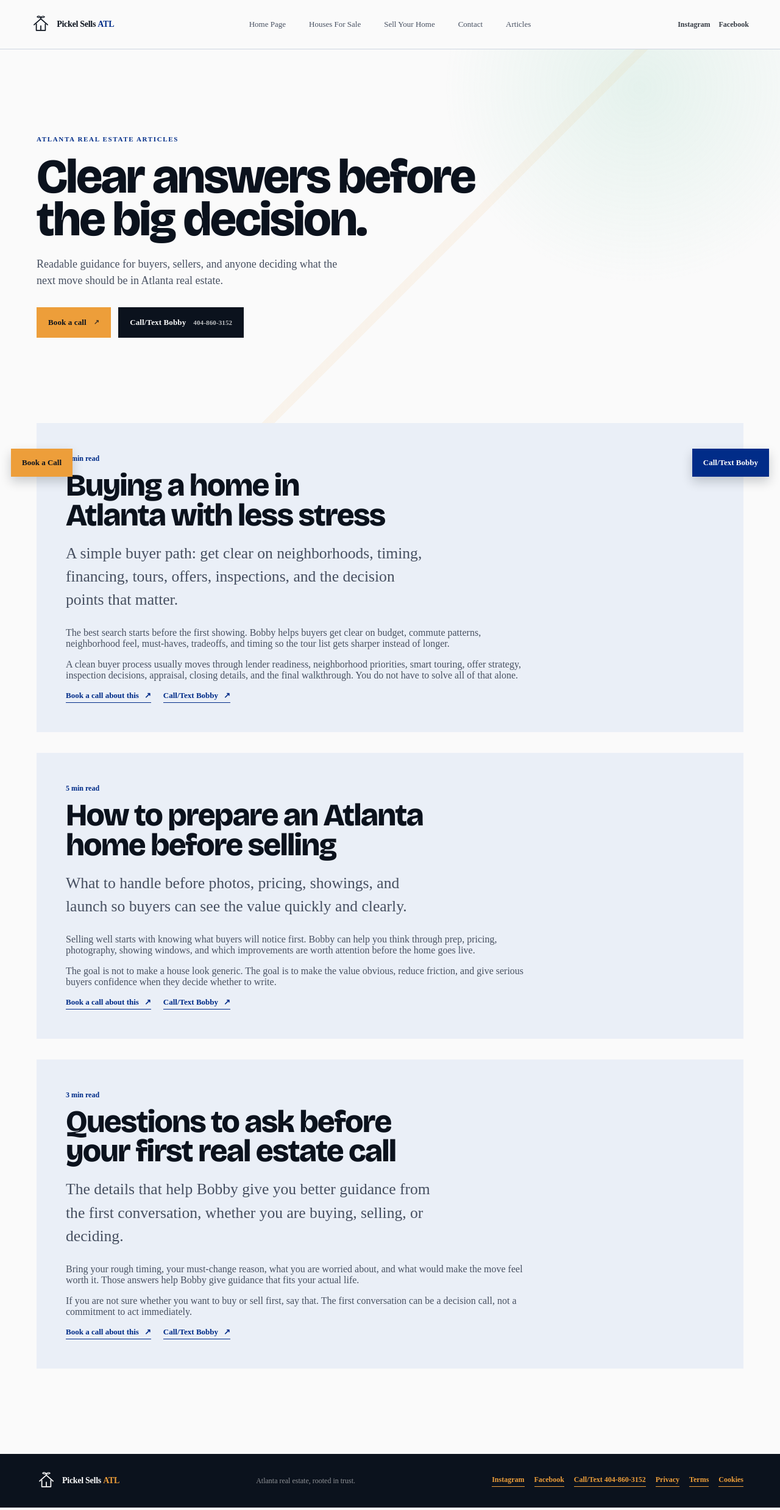
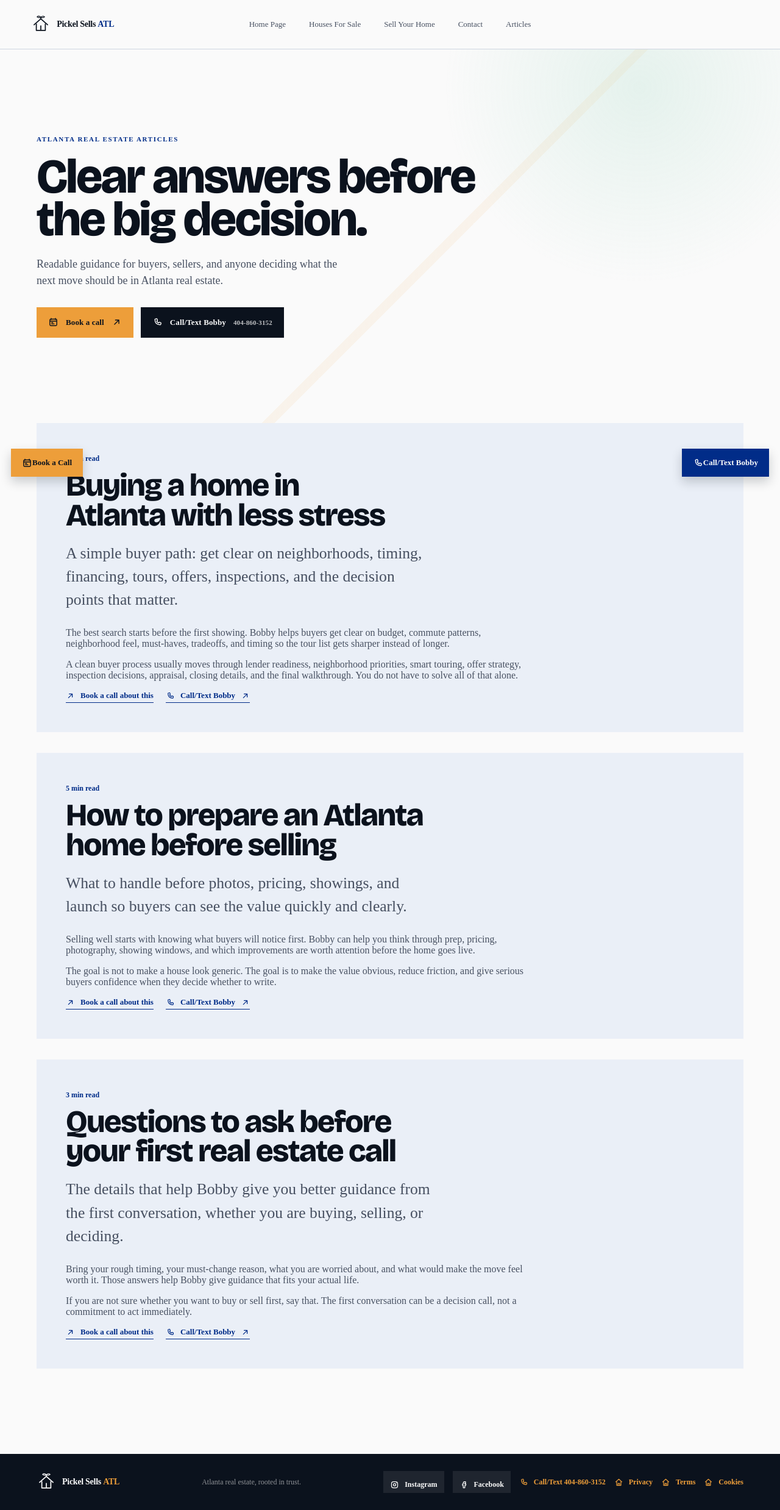
Before and after one commit to pickelrealestate/website, a Next.js app: page /articles in a window 1280 px wide. Shown: the whole page at 61% size. Built offline with nearby package versions, Linux system fonts and the light colour scheme; no server answers.

Commit message:
Move socials to footer and add SVG icons

```diff
--- a/app/articles/page.tsx
+++ b/app/articles/page.tsx
@@ -1,5 +1,5 @@
 import type { Metadata } from "next";
-import { ContactActions, SiteFooter, SiteHeader, StickyContactBar } from "../components";
+import { ArrowIcon, ContactActions, PhoneIcon, SiteFooter, SiteHeader, StickyContactBar } from "../components";
 import { articles, bobbyPhoneHref, calendlyUrl } from "../site-data";
 
 export const metadata: Metadata = {
@@ -44,8 +44,8 @@ export default function ArticlesPage() {
             <p className="lead-copy">{article.excerpt}</p>
             {articleBodies[article.slug].map((paragraph) => <p key={paragraph}>{paragraph}</p>)}
             <div className="button-row">
-              <a className="text-link" href={calendlyUrl} target="_blank" rel="noreferrer">Book a call about this <span aria-hidden="true">↗</span></a>
-              <a className="text-link" href={bobbyPhoneHref}>Call/Text Bobby <span aria-hidden="true">↗</span></a>
+              <a className="text-link" href={calendlyUrl} target="_blank" rel="noreferrer"><ArrowIcon /> Book a call about this</a>
+              <a className="text-link" href={bobbyPhoneHref}><PhoneIcon /> Call/Text Bobby <ArrowIcon /></a>
             </div>
           </article>
         ))}
--- a/app/components.tsx
+++ b/app/components.tsx
@@ -1,6 +1,7 @@
 import Image from "next/image";
 import Script from "next/script";
 import Link from "next/link";
+import type { ReactNode } from "react";
 import { bobbyPhoneDisplay, bobbyPhoneHref, calendlyUrl, facebookUrl, instagramUrl } from "./site-data";
 
 export function BrandMark() {
@@ -28,6 +29,66 @@ export function HouseLineArt({ className = "" }: { className?: string }) {
   );
 }
 
+function IconBase({ children, label }: { children: ReactNode; label: string }) {
+  return (
+    <svg className="ui-icon" viewBox="0 0 24 24" aria-label={label} aria-hidden="true" focusable="false">
+      {children}
+    </svg>
+  );
+}
+
+export function CalendarIcon() {
+  return (
+    <IconBase label="Calendar">
+      <path d="M7 3v3M17 3v3M4.5 9.5h15M6.5 5h11A2.5 2.5 0 0 1 20 7.5v10A2.5 2.5 0 0 1 17.5 20h-11A2.5 2.5 0 0 1 4 17.5v-10A2.5 2.5 0 0 1 6.5 5Z" />
+      <path d="M8 13h3M8 16h6" />
+    </IconBase>
+  );
+}
+
+export function PhoneIcon() {
+  return (
+    <IconBase label="Phone">
+      <path d="M7.2 4.4 9.4 4c.7-.1 1.4.3 1.6 1l.8 2.2c.2.6 0 1.2-.5 1.6l-1.1.9c.9 1.8 2.3 3.2 4.1 4.1l.9-1.1c.4-.5 1-.7 1.6-.5l2.2.8c.7.2 1.1.9 1 1.6l-.4 2.2c-.1.7-.7 1.2-1.5 1.2C10.3 18 6 13.7 6 5.9c0-.8.5-1.4 1.2-1.5Z" />
+    </IconBase>
+  );
+}
+
+export function ArrowIcon() {
+  return (
+    <IconBase label="Open">
+      <path d="M7 17 17 7M9 7h8v8" />
+    </IconBase>
+  );
+}
+
+export function InstagramIcon() {
+  return (
+    <IconBase label="Instagram">
+      <rect x="4" y="4" width="16" height="16" rx="5" />
+      <circle cx="12" cy="12" r="3.2" />
+      <path d="M16.8 7.2h.01" />
+    </IconBase>
+  );
+}
+
+export function FacebookIcon() {
+  return (
+    <IconBase label="Facebook">
+      <path d="M14 8h2V4h-2.7C10.9 4 10 5.5 10 7.6V10H8v4h2v6h4v-6h2.4l.6-4h-3V8.7c0-.5.2-.7.7-.7Z" />
+    </IconBase>
+  );
+}
+
+export function HomeIcon() {
+  return (
+    <IconBase label="Home">
+      <path d="m4 11 8-7 8 7" />
+      <path d="M6.5 10.5V20h11v-9.5M10 20v-5h4v5" />
+    </IconBase>
+  );
+}
+
 export function SiteHeader({ dark = false }: { dark?: boolean }) {
   return (
     <header className={`site-header ${dark ? "site-header-dark" : ""}`} aria-label="Primary navigation">
@@ -42,10 +103,7 @@ export function SiteHeader({ dark = false }: { dark?: boolean }) {
         <Link href="/contact">Contact</Link>
         <Link href="/articles">Articles</Link>
       </nav>
-      <div className="header-socials" aria-label="Social links">
-        <a href={instagramUrl} target="_blank" rel="noreferrer">Instagram</a>
-        <a href={facebookUrl} target="_blank" rel="noreferrer">Facebook</a>
-      </div>
+      <span className="header-spacer" aria-hidden="true" />
     </header>
   );
 }
@@ -57,12 +115,12 @@ export function SiteFooter() {
         <Link className="wordmark" href="/"><BrandMark /><span>Pickel Sells <b>ATL</b></span></Link>
         <p>Atlanta real estate, rooted in trust.</p>
         <div className="footer-links">
-          <a className="text-link" href={instagramUrl} target="_blank" rel="noreferrer">Instagram</a>
-          <a className="text-link" href={facebookUrl} target="_blank" rel="noreferrer">Facebook</a>
-          <a className="text-link" href={bobbyPhoneHref}>Call/Text {bobbyPhoneDisplay}</a>
-          <Link className="text-link" href="/privacy-policy">Privacy</Link>
-          <Link className="text-link" href="/terms-of-service">Terms</Link>
-          <Link className="text-link" href="/cookies">Cookies</Link>
+          <a className="text-link social-link" href={instagramUrl} target="_blank" rel="noreferrer"><InstagramIcon /> Instagram</a>
+          <a className="text-link social-link" href={facebookUrl} target="_blank" rel="noreferrer"><FacebookIcon /> Facebook</a>
+          <a className="text-link" href={bobbyPhoneHref}><PhoneIcon /> Call/Text {bobbyPhoneDisplay}</a>
+          <Link className="text-link" href="/privacy-policy"><HomeIcon /> Privacy</Link>
+          <Link className="text-link" href="/terms-of-service"><HomeIcon /> Terms</Link>
+          <Link className="text-link" href="/cookies"><HomeIcon /> Cookies</Link>
         </div>
       </div>
     </footer>
@@ -72,8 +130,8 @@ export function SiteFooter() {
 export function ContactActions({ compact = false }: { compact?: boolean }) {
   return (
     <div className={`contact-actions ${compact ? "contact-actions-compact" : ""}`} aria-label="Contact Bobby">
-      <a className="button button-accent" href={calendlyUrl} target="_blank" rel="noreferrer">Book a call <span aria-hidden="true">↗</span></a>
-      <a className="button button-dark" href={bobbyPhoneHref}>Call/Text Bobby <span>{bobbyPhoneDisplay}</span></a>
+      <a className="button button-accent" href={calendlyUrl} target="_blank" rel="noreferrer"><CalendarIcon /> Book a call <ArrowIcon /></a>
+      <a className="button button-dark" href={bobbyPhoneHref}><PhoneIcon /> Call/Text Bobby <span>{bobbyPhoneDisplay}</span></a>
     </div>
   );
 }
@@ -81,8 +139,8 @@ export function ContactActions({ compact = false }: { compact?: boolean }) {
 export function StickyContactBar() {
   return (
     <div className="sticky-contact-bar" aria-label="Quick contact actions">
-      <a className="sticky-action sticky-book" href={calendlyUrl} target="_blank" rel="noreferrer">Book a Call</a>
-      <a className="sticky-action sticky-call" href={bobbyPhoneHref}>Call/Text Bobby</a>
+      <a className="sticky-action sticky-book" href={calendlyUrl} target="_blank" rel="noreferrer"><CalendarIcon /> Book a Call</a>
+      <a className="sticky-action sticky-call" href={bobbyPhoneHref}><PhoneIcon /> Call/Text Bobby</a>
     </div>
   );
 }
--- a/app/contact/page.tsx
+++ b/app/contact/page.tsx
@@ -1,6 +1,6 @@
 import type { Metadata } from "next";
 import { BobbyPortrait, CalendlyInline, ContactActions, SiteFooter, SiteHeader, StickyContactBar } from "../components";
-import { bobbyPhoneDisplay, calendlyCleanUrl, facebookUrl, instagramUrl } from "../site-data";
+import { bobbyPhoneDisplay, calendlyCleanUrl } from "../site-data";
 
 export const metadata: Metadata = {
   title: "Contact Bobby Pickel | Pickel Sells ATL",
@@ -20,10 +20,6 @@ export default function ContactPage() {
           <ContactActions compact />
           <p className="direct-url">Direct booking link: <a href={calendlyCleanUrl}>{calendlyCleanUrl}</a></p>
           <p className="direct-url">Call or text Bobby: <strong>{bobbyPhoneDisplay}</strong></p>
-          <div className="social-row" aria-label="Bobby's social profiles">
-            <a href={instagramUrl} target="_blank" rel="noreferrer">Instagram</a>
-            <a href={facebookUrl} target="_blank" rel="noreferrer">Facebook</a>
-          </div>
         </div>
         <BobbyPortrait />
       </section>
--- a/app/globals.css
+++ b/app/globals.css
@@ -13,15 +13,14 @@ button, a, input, select, textarea, summary { -webkit-tap-highlight-color: trans
 .skip-link { position: fixed; top: 12px; left: 12px; z-index: 20; padding: 10px 14px; background: var(--accent); color: var(--ink); transform: translateY(-160%); transition: transform .2s ease; }
 .skip-link:focus { transform: translateY(0); }
 .site-header { position: absolute; z-index: 5; top: 0; left: 0; width: 100%; display: grid; grid-template-columns: 1fr auto 1fr; align-items: center; gap: 24px; padding: 24px clamp(22px, 4vw, 58px); color: var(--white); }
-.header-socials { display: flex; justify-content: flex-end; gap: 14px; font-size: 12px; font-weight: 700; }
-.header-socials a { color: inherit; opacity: .82; transition: opacity .2s ease, color .2s ease; }
-.header-socials a:hover { color: var(--accent); opacity: 1; }
+.header-spacer { display: block; }
 .site-header-dark { position: relative; color: var(--ink); background: var(--bg); border-bottom: 1px solid var(--line); }
 .site-header-dark .desktop-nav { color: var(--muted); }
 .site-header-dark .wordmark b { color: var(--primary); }
 .wordmark { display: inline-flex; align-items: center; gap: 10px; font-size: 14px; font-weight: 600; letter-spacing: -.02em; }
 .wordmark b { color: var(--accent); font-weight: 700; }
 .brand-mark { width: 32px; height: 32px; flex: none; }
+.ui-icon { width: 18px; height: 18px; flex: none; fill: none; stroke: currentColor; stroke-width: 2; stroke-linecap: round; stroke-linejoin: round; }
 .desktop-nav { display: flex; justify-content: center; gap: clamp(20px, 3vw, 38px); margin: 0; font-size: 13px; color: oklch(0.95 0 0 / .86); }
 .desktop-nav a { transition: color .2s ease; }
 .desktop-nav a:hover { color: var(--accent); }
@@ -117,7 +116,9 @@ h3 { font-size: 20px; line-height: 1.15; }
 .article-card h3 { margin: 14px 0 12px; font-family: Georgia, 'Times New Roman', serif; font-size: 29px; font-weight: 400; letter-spacing: -.03em; }
 .article-card p { margin: 0; color: var(--muted); font-size: 14px; }
 .calendar-direct { justify-content: center; width: 100%; margin-top: 16px; }
-.footer-links { display: flex; align-items: center; gap: 16px; flex-wrap: wrap; justify-content: flex-end; }
+.footer-links { display: flex; align-items: center; gap: 14px; flex-wrap: wrap; justify-content: flex-end; }
+.footer-links .text-link { border-bottom: 0; padding-bottom: 0; }
+.social-link { min-height: 36px; padding: 8px 11px; background: oklch(1 0 0 / .08); color: var(--white) !important; }
 .page-hero { display: grid; grid-template-columns: minmax(0, 1fr) auto; gap: 8%; align-items: center; padding-block: clamp(80px, 11vw, 145px); }
 .page-hero h1 { color: var(--ink); font-size: clamp(3rem, 6.2vw, 6rem); }
 .page-lede { color: var(--muted); }
@@ -168,7 +169,7 @@ h3 { font-size: 20px; line-height: 1.15; }
 .contact-actions .button span { color: inherit; opacity: .75; font-size: 11px; }
 .contact-actions-compact { margin-top: 24px; }
 .social-row { display: flex; flex-wrap: wrap; gap: 12px; margin-top: 18px; }
-.social-row a { display: inline-flex; min-height: 36px; align-items: center; padding: 7px 12px; color: var(--primary); background: var(--surface); font-size: 12px; font-weight: 700; }
+.social-row a { display: inline-flex; gap: 8px; min-height: 36px; align-items: center; padding: 7px 12px; color: var(--primary); background: var(--surface); font-size: 12px; font-weight: 700; }
 .sticky-contact-bar { position: fixed; inset: auto 18px 18px; z-index: 9; pointer-events: none; }
 .sticky-action { position: fixed; bottom: 18px; display: inline-flex; min-height: 46px; align-items: center; justify-content: center; padding: 12px 18px; pointer-events: auto; font-size: 13px; font-weight: 800; box-shadow: 0 8px 18px oklch(0.18 0.025 262 / .2); }
 .sticky-book { left: 18px; color: var(--ink); background: var(--accent); }
@@ -181,11 +182,10 @@ h3 { font-size: 20px; line-height: 1.15; }
   .desktop-nav::-webkit-scrollbar { display: none; }
   .desktop-nav a { flex: 0 0 auto; min-height: 34px; padding: 8px 11px; background: oklch(0.1 0.04 262 / .34); font-size: 12px; }
   .site-header-dark .desktop-nav a { background: var(--surface); }
-  .header-socials { margin-left: 0; }
+  .header-spacer { display: none; }
   .contact-panel { max-width: 600px; }
 }
 @media (max-width: 520px) {
-  .header-socials { display: none; }
   .contact-actions { display: grid; grid-template-columns: 1fr; }
   .sticky-contact-bar { inset-inline: 10px; bottom: 10px; display: grid; grid-template-columns: 1fr 1fr; gap: 8px; }
   .sticky-action { position: static; min-height: 48px; padding: 11px 10px; font-size: 12px; text-align: center; box-shadow: 0 6px 14px oklch(0.18 0.025 262 / .18); }
@@ -221,6 +221,8 @@ body::before { content: ''; position: fixed; inset: 0; z-index: -10; pointer-eve
 .button::before { content: ''; position: absolute; inset: 0; background: linear-gradient(110deg, transparent 0 38%, oklch(1 0 0 / .28) 48%, transparent 58%); transform: translateX(-120%); transition: transform .55s cubic-bezier(.2,.7,.2,1); }
 .button:hover::before { transform: translateX(120%); }
 .button > * { position: relative; }
+.button .ui-icon, .sticky-action .ui-icon { width: 17px; height: 17px; }
+.text-link .ui-icon { width: 15px; height: 15px; }
 .path-card, .article-card, .booking-card, .contact-panel, .about-panel, .gallery-item, .video-frame { transform-style: preserve-3d; will-change: transform; }
 .path-card { background-image: radial-gradient(circle at var(--mx, 72%) var(--my, 22%), oklch(0.76 0.145 68 / .22), transparent 34%); transition: transform .35s cubic-bezier(.2,.7,.2,1), filter .35s ease; }
 .path-card:hover { transform: translateY(-8px) rotateX(1.2deg) rotateY(-1.2deg); filter: saturate(1.12); }
--- a/app/listings/page.tsx
+++ b/app/listings/page.tsx
@@ -1,6 +1,6 @@
 import type { Metadata } from "next";
 import Image from "next/image";
-import { ContactActions, SiteFooter, SiteHeader, StickyContactBar } from "../components";
+import { ArrowIcon, CalendarIcon, ContactActions, PhoneIcon, SiteFooter, SiteHeader, StickyContactBar } from "../components";
 import { bobbyPhoneHref, calendlyUrl, featuredListing, listingImage, listingPhotos } from "../site-data";
 
 export const metadata: Metadata = {
@@ -19,8 +19,8 @@ export default function ListingsPage() {
           <h1>{featuredListing.title}</h1>
           <p className="hero-lede page-lede">{featuredListing.summary}</p>
           <div className="button-row">
-            <a className="button button-accent" href={calendlyUrl} target="_blank" rel="noreferrer">Book a private tour <span aria-hidden="true">↗</span></a>
-            <a className="text-link" href={bobbyPhoneHref}>Call/Text Bobby <span aria-hidden="true">↗</span></a>
+            <a className="button button-accent" href={calendlyUrl} target="_blank" rel="noreferrer"><CalendarIcon /> Book a private tour <ArrowIcon /></a>
+            <a className="text-link" href={bobbyPhoneHref}><PhoneIcon /> Call/Text Bobby <ArrowIcon /></a>
           </div>
         </div>
         <figure className="page-image">
```
Also changed, not shown: app/page.tsx (+11 -11 lines).
